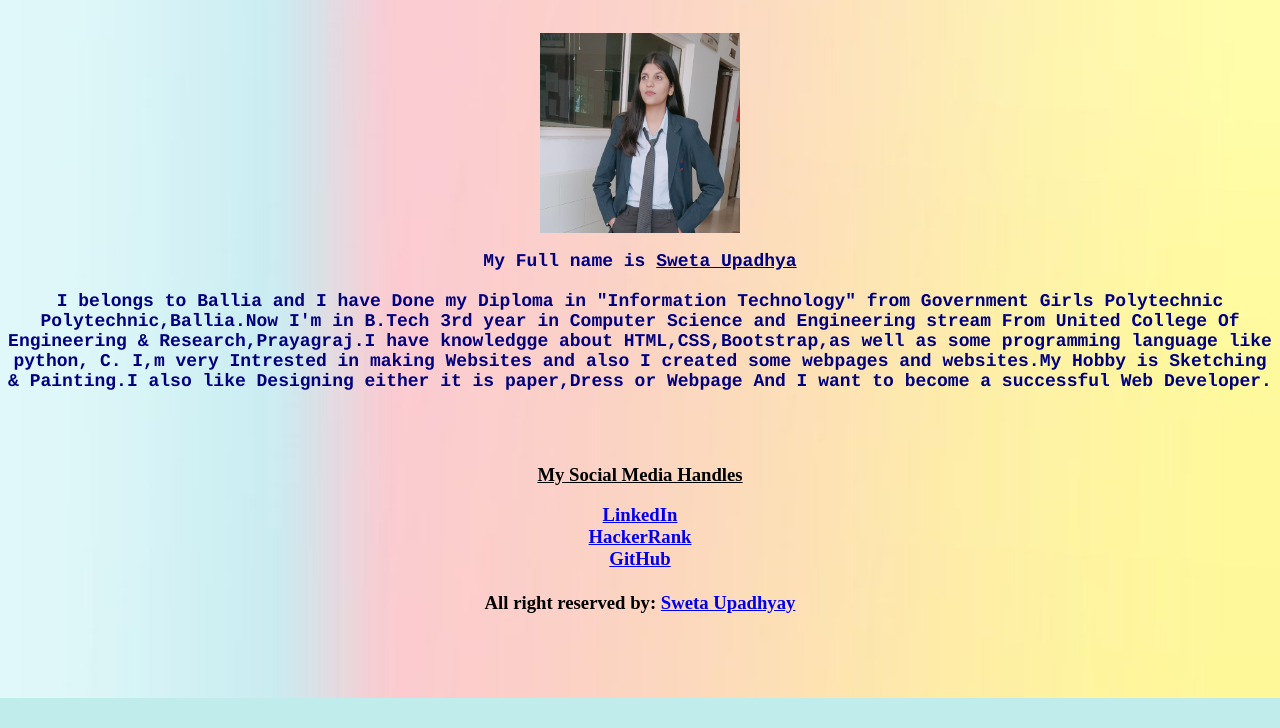
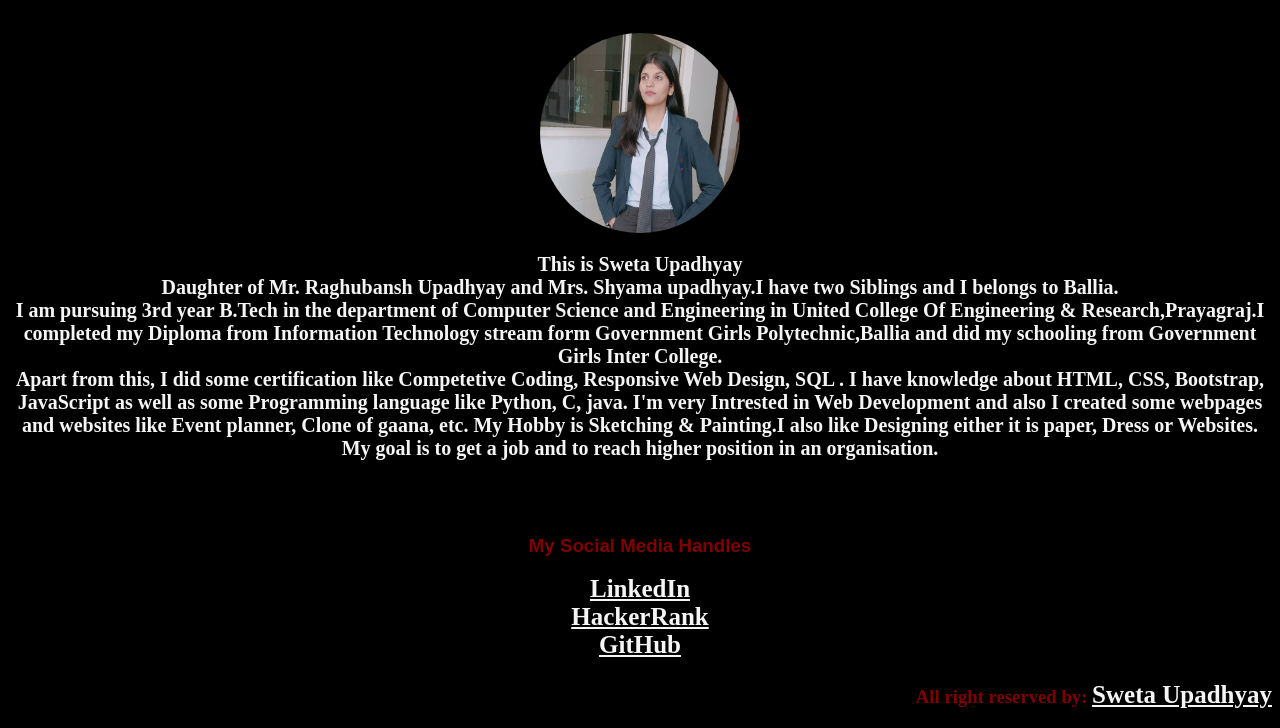
Before and after one commit to Swetaupadhyay21/Portfolio, a plain HTML site: page index.html in a window 1280 px wide. Shown: the part 102-830 px from the top of the page. Before the commit the page ends 800 px from the top, so only its background shows below. Drawn offline with Linux system fonts and the light colour scheme.

Commit message:
Update index.html

```diff
--- a/index.html
+++ b/index.html
@@ -6,25 +6,40 @@ My webpage
   <style>
   body
     {
-    background-image: linear-gradient(180deg, skyblue, pink);
-  background-image: url("13.jpg");
+    background-image: linear-gradient(360deg, black);
+  background-attachment:fixed;
   background-repeat:no-repeat;
   background-size:100% 100%;
     }
+	img
+	{
+	border-radius:50%;
+	}
+
+	a
+	{
+	 font-weight:bold;
+	 font-size:25px;
+	 font-family:'Times new Roman',Times,serif;
+	 color:whitesmoke;
+	 text-align:center;
+	}
+
+
   </style>
 </head>
-<Body bgcolor="#c0edec">
+<Body bgcolor="black">
 <center>
-<h1 style="font-weight:bold;font-size:70px;font-family:algerian;text-decoration:underline;text-align:center;">Introduction</h1>
+<h1 style="font-weight:bold;font-size:70px;font-family:algerian;text-decoration:underline;text-align:center;color:maroon;">Introduction</h1>
 <Img src="Rozy.jpeg" height="200" width="200"/>
-<P style="font-weight:bold;font-size:18px;font-family:courier;color:navy;text-align:center;">My Full name is <b><u>Sweta Upadhya</u></b><br><br/>I belongs to  Ballia and I have Done my Diploma in "Information Technology" from Government Girls Polytechnic Polytechnic,Ballia.Now I'm in B.Tech 3rd year in Computer Science and Engineering stream From United College Of Engineering & Research,Prayagraj.I have knowledgge about HTML,CSS,Bootstrap,as well as some programming language like python, C.
-I,m very Intrested in making Websites and also I created some webpages and websites.My Hobby is Sketching & Painting.I also like Designing  either it is paper,Dress or Webpage And I want to become a successful Web Developer.</P>
-<br><br><h3><u>My Social Media Handles</u><h3>
+<P style="font-weight:bold;font-size:20px;font-family:'Times new Roman',Times,serif;color:whitesmoke;text-align:center;">This is<b> Sweta Upadhyay</b><br>Daughter of Mr. Raghubansh Upadhyay and Mrs. Shyama upadhyay.I have two Siblings and I belongs to  Ballia.<br/>I am pursuing 3rd year B.Tech in the department of Computer Science and Engineering in United College Of Engineering & Research,Prayagraj.I completed my Diploma from Information Technology stream form Government Girls Polytechnic,Ballia and did my schooling from Government Girls Inter College.<br/>Apart from this, I did some certification like Competetive Coding, Responsive Web Design, SQL . I  have knowledge about HTML, CSS, Bootstrap, JavaScript as well as some Programming language like Python, C, java.
+I'm very Intrested in Web Development and also I created some webpages and websites like Event planner, Clone of gaana, etc. My Hobby is Sketching & Painting.I also like Designing either it is paper, Dress or Websites. My goal is to get a job and to reach higher position in an organisation.</P>
+<br><br><h3 style="color:maroon;font-family:Arial,helvetica,sans-serif;">My Social Media Handles<h3>
 <a href="https://www.linkedin.com/in/sweta-upadhyay-0a10061a7">LinkedIn</a><br>
 <a href="https://www.hackerrank.com/upadhyayshweta12">HackerRank</a><br>
 <a href="https://github.com/Swetaupadhyay21">GitHub</a>
 <br><br>
-<footer>All right reserved by: <a href="https://www.linkedin.com/in/sweta-upadhyay-0a10061a7"">Sweta Upadhyay</a></footer>
+<footer style="color:maroon;text-align:right;">All right reserved by: <a href="https://www.linkedin.com/in/sweta-upadhyay-0a10061a7"">Sweta Upadhyay</a></footer>
 </Body>
 </center>
 </html>
```
